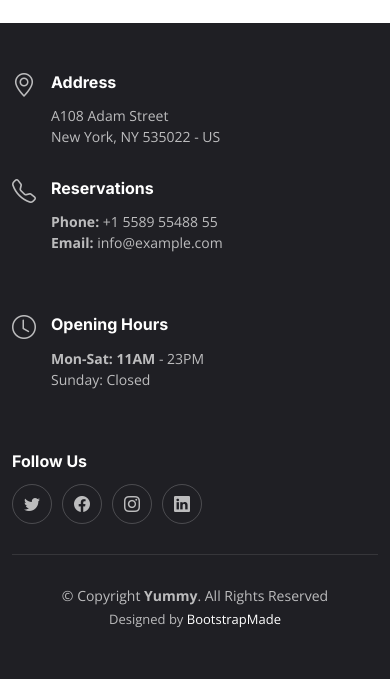
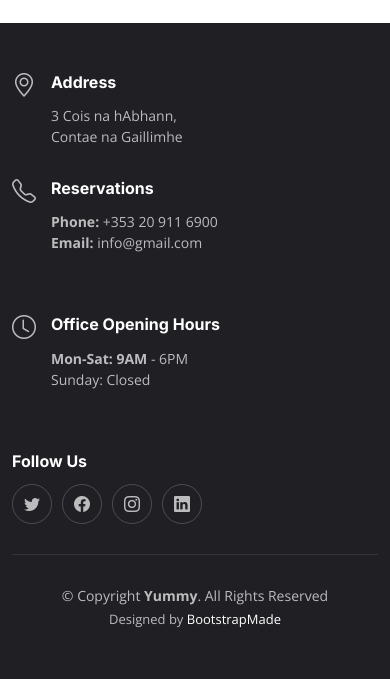
Before and after one commit to ornao/pp4, a Django app: page /accomodation/ in a window 390 px wide. Shown: the part 380-1059 px from the top of the page. Run offline with Django 3.2, Linux system fonts and the light colour scheme; data that the repository does not hold is empty; some libraries are stand-ins or nearby versions.

Commit message:
add links to footer and customise address/phone

```diff
--- a/templates/base.html
+++ b/templates/base.html
@@ -102,8 +102,8 @@
         <div>
           <h4>Address</h4>
           <p>
-            A108 Adam Street <br>
-            New York, NY 535022 - US<br>
+            3 Cois na hAbhann, <br>
+            Contae na Gaillimhe <br>
           </p>
         </div>
 
@@ -114,8 +114,8 @@
         <div>
           <h4>Reservations</h4>
           <p>
-            <strong>Phone:</strong> +1 5589 55488 55<br>
-            <strong>Email:</strong> info@example.com<br>
+            <strong>Phone:</strong> +353 20 911 6900<br>
+            <strong>Email:</strong> info@gmail.com<br>
           </p>
         </div>
       </div>
@@ -123,9 +123,9 @@
       <div class="col-lg-3 col-md-6 footer-links d-flex">
         <i class="bi bi-clock icon"></i>
         <div>
-          <h4>Opening Hours</h4>
+          <h4>Office Opening Hours</h4>
           <p>
-            <strong>Mon-Sat: 11AM</strong> - 23PM<br>
+            <strong>Mon-Sat: 9AM</strong> - 6PM<br>
             Sunday: Closed
           </p>
         </div>
@@ -134,10 +134,10 @@
       <div class="col-lg-3 col-md-6 footer-links">
         <h4>Follow Us</h4>
         <div class="social-links d-flex">
-          <a href="#" class="twitter"><i class="bi bi-twitter"></i></a>
-          <a href="#" class="facebook"><i class="bi bi-facebook"></i></a>
-          <a href="#" class="instagram"><i class="bi bi-instagram"></i></a>
-          <a href="#" class="linkedin"><i class="bi bi-linkedin"></i></a>
+          <a href="https://twitter.com/" class="twitter" target="_blank"><i class="bi bi-twitter"></i></a>
+          <a href="https://www.facebook.com/" class="facebook" target="_blank"><i class="bi bi-facebook"></i></a>
+          <a href="https://www.instagram.com/" class="instagram" target="_blank"><i class="bi bi-instagram"></i></a>
+          <a href="https://www.linkedin.com/" class="linkedin" target="_blank"><i class="bi bi-linkedin"></i></a>
         </div>
       </div>
 
```
